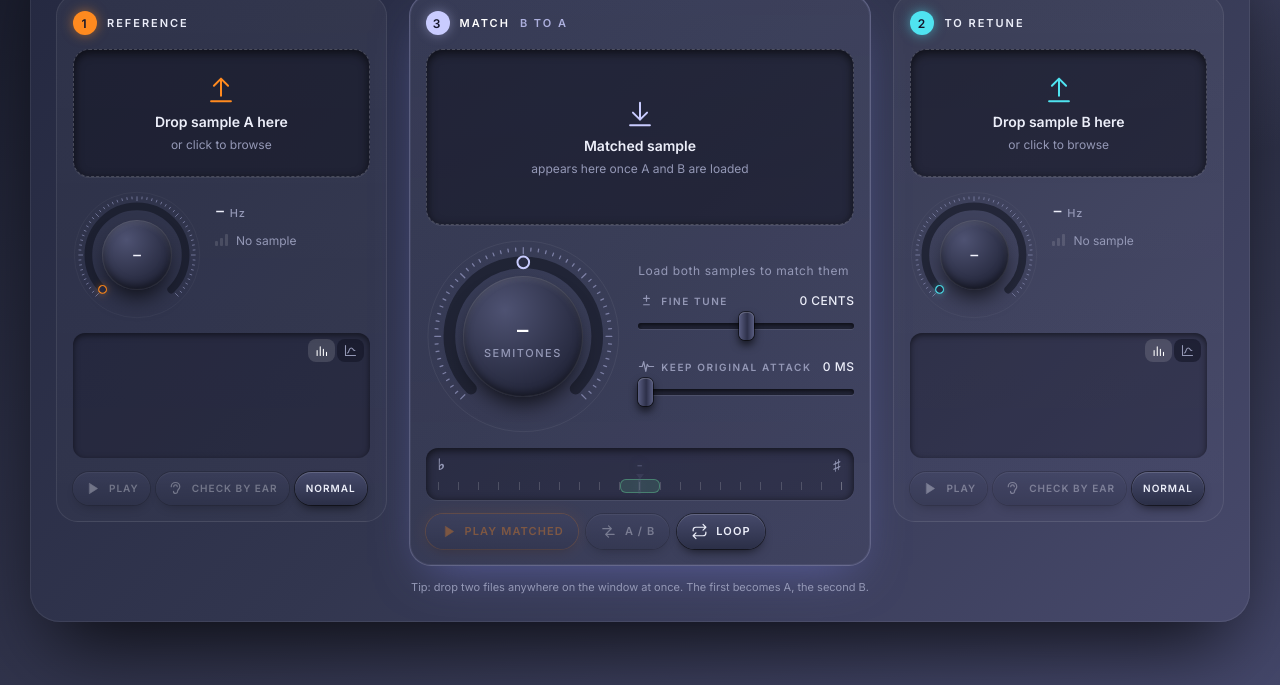
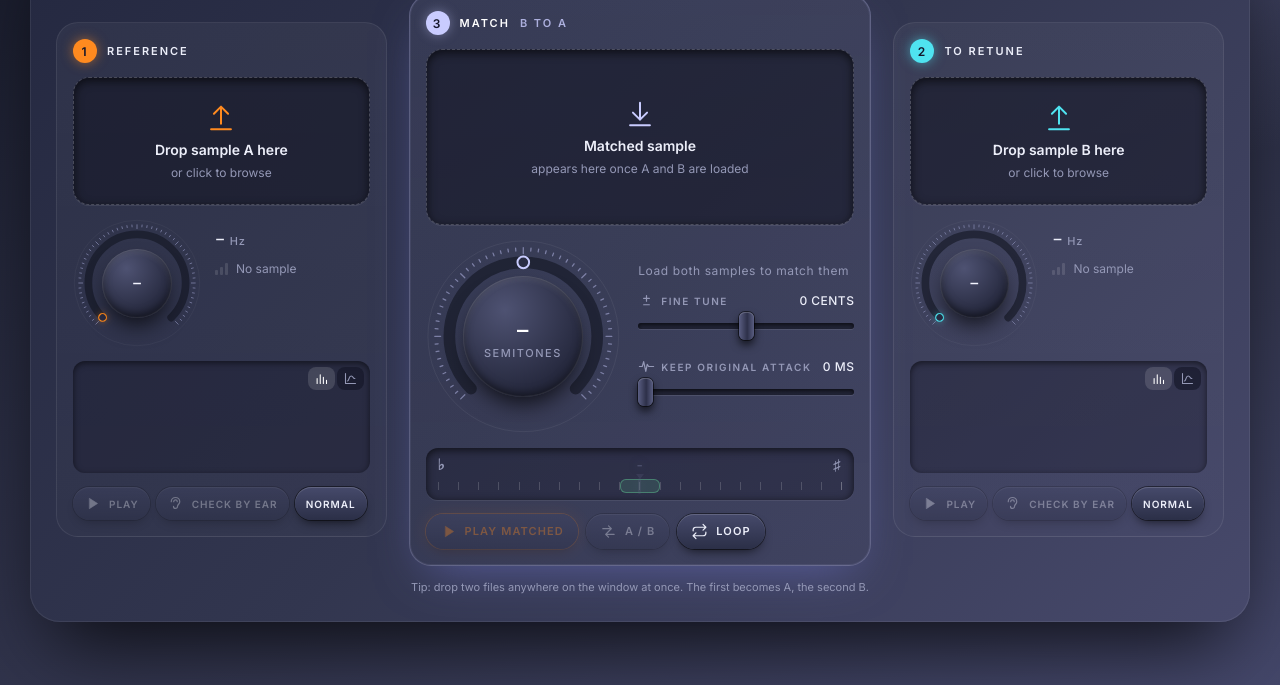
Before and after one commit to frankwtierney/drumpm, a website with bundled scripts: page web/index.html in a window 1280 px wide. Shown: the part 115-800 px from the top of the page. Built offline with nearby package versions, Linux system fonts and the light colour scheme.

Commit message:
Vertically centre the A and B panels beside the match panel
Co-Authored-By: Claude Sonnet 5.5 <noreply@anthropic.com>
Claude-Session: https://claude.ai/code/session_016VCyhUueN6pZkZ3i3r9kf1

```diff
--- a/web/index.html
+++ b/web/index.html
@@ -214,12 +214,12 @@
   .match .info { gap:14px; }
   .match .info .sl .h { margin-bottom:4px; } .match .info .sl .h .t { gap:6px; }
   .knob.live { cursor:grab; touch-action:none; } .knob.live:active { cursor:grabbing; } .knob:focus-visible { outline:1px dashed var(--c, #c9ccff); outline-offset:5px; border-radius:50%; }
-  /* the match column is the tallest; the sample columns sit a touch shorter */
-  .stage { align-items:stretch; }
-  .card:not(.m) { margin-bottom:44px; }
-  .card:not(.m) .spec { flex:1; height:auto; min-height:112px; }
+  /* the match column is the tallest; the sample columns are centred beside it */
+  .stage { align-items:center; }
+  .card:not(.m) { margin-bottom:0; }
+  .card:not(.m) .spec { flex:none; height:112px; min-height:0; }
   .spec canvas { position:absolute; inset:0; width:100%; height:100%; }
-  @media (max-width:1040px) { .card:not(.m) { margin-bottom:0; } .card:not(.m) .spec { flex:none; height:112px; } }
+  @media (max-width:1040px) { .stage { align-items:start; } }
 </style>
 </head>
 <body>
```
